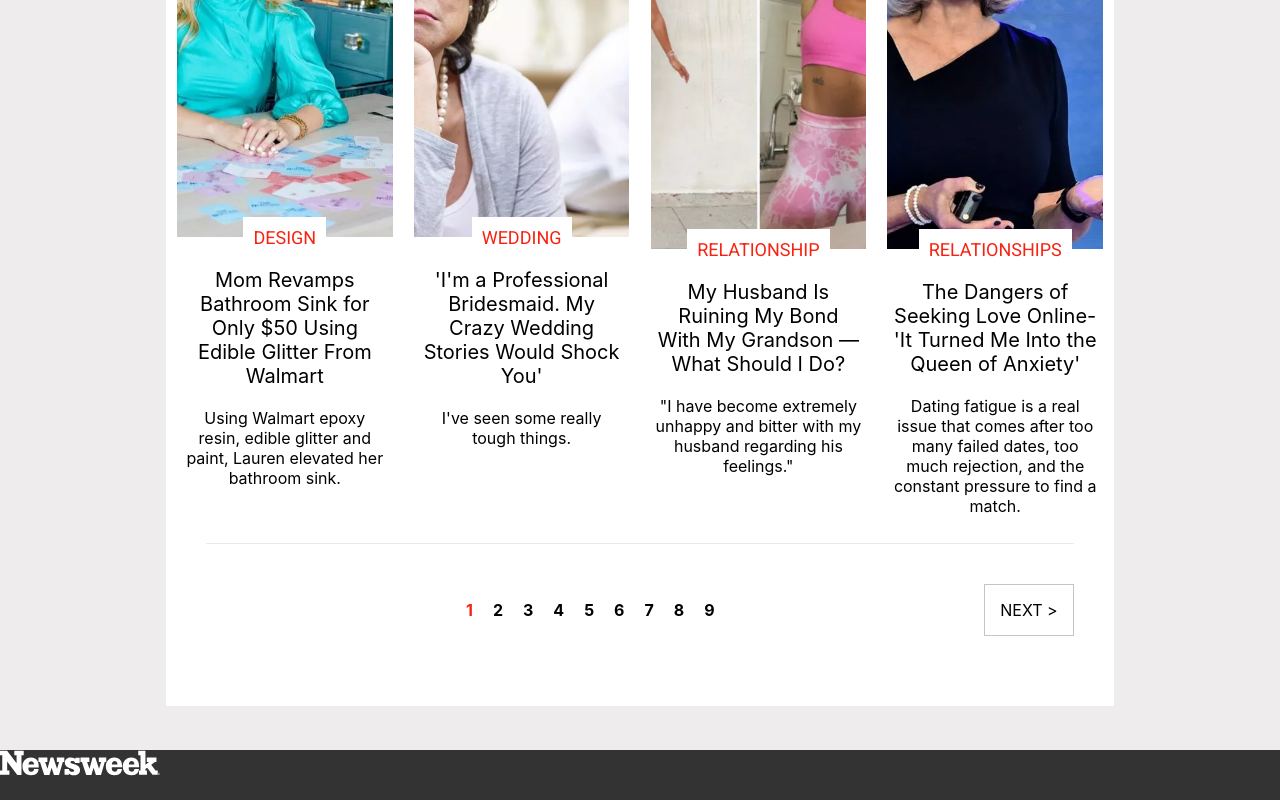
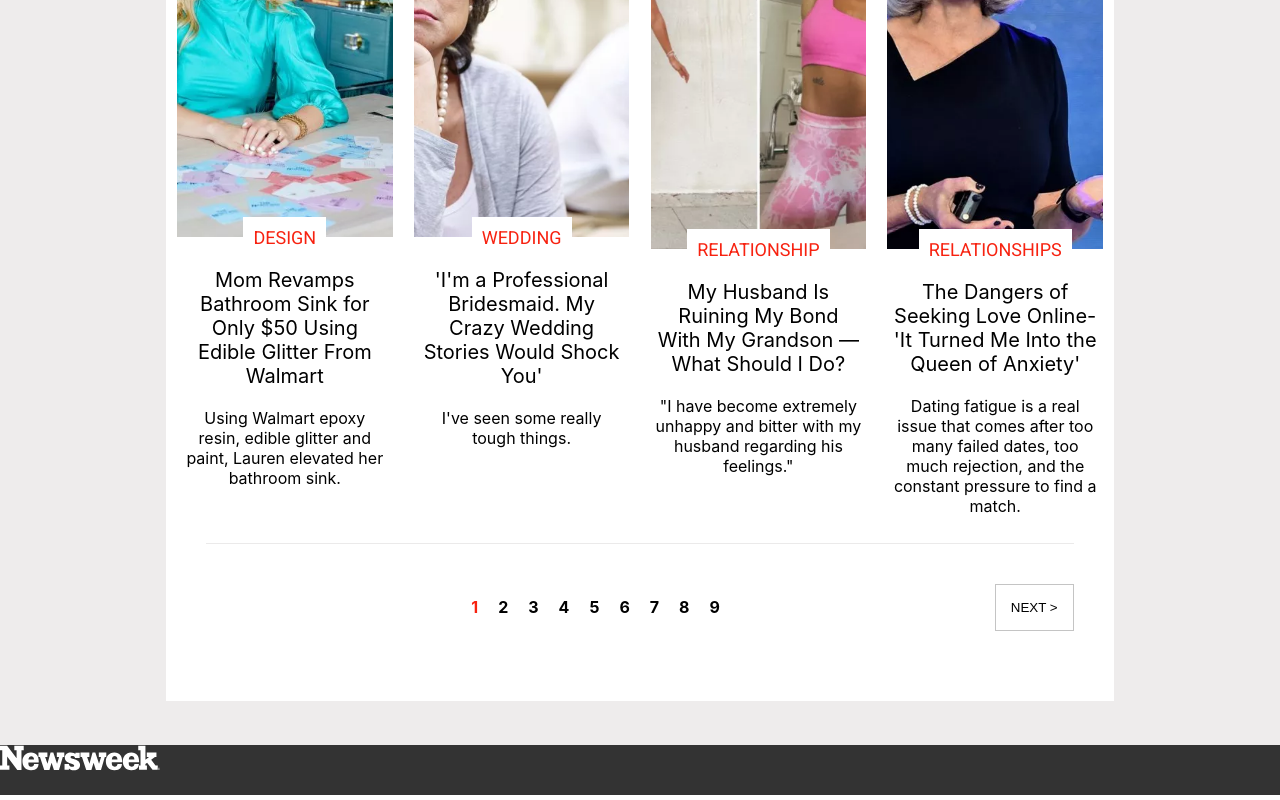
Before and after one commit to AnthonyGleason/Newsweek-Layout-Clone, a React (Create React App) app: page / in a window 1280 px wide. Shown: the part 2969-3769 px from the top of the page. Built offline with nearby package versions, Linux system fonts and the light colour scheme.

Commit message:
add hover, add ghpages to deploy webpage

```diff
--- a/package.json
+++ b/package.json
@@ -6,6 +6,7 @@
     "@testing-library/jest-dom": "^5.16.5",
     "@testing-library/react": "^13.4.0",
     "@testing-library/user-event": "^13.5.0",
+    "gh-pages": "^5.0.0",
     "react": "^18.2.0",
     "react-dom": "^18.2.0",
     "react-scripts": "5.0.1",
@@ -15,6 +16,7 @@
     "start": "react-scripts start",
     "build": "react-scripts build",
     "test": "react-scripts test",
+    "deploy": "gh-pages -d build",
     "eject": "react-scripts eject"
   },
   "eslintConfig": {
--- a/src/components/Content.js
+++ b/src/components/Content.js
@@ -57,7 +57,7 @@ export default function Content(){
           <li>8</li>
           <li>9</li>
         </ul>
-        <div className='page-next pointer'>{'NEXT >'}</div>
+        <button className='page-next pointer hover'>{'NEXT >'}</button>
       </div>
     </div>
   )
--- a/src/index.css
+++ b/src/index.css
@@ -24,3 +24,6 @@ code {
 .underline:hover {
   text-decoration: underline #f72210;
 }
+.hover:hover{
+  background-color: #e9e9e9;
+}
--- a/src/styles/content.css
+++ b/src/styles/content.css
@@ -133,4 +133,5 @@
   padding: 15px;
   margin-left: 10px;
   white-space: nowrap;
+  background-color: white;
 }
```
Also changed, not shown: 1 other file (tests, documents, lock files or other folders).
